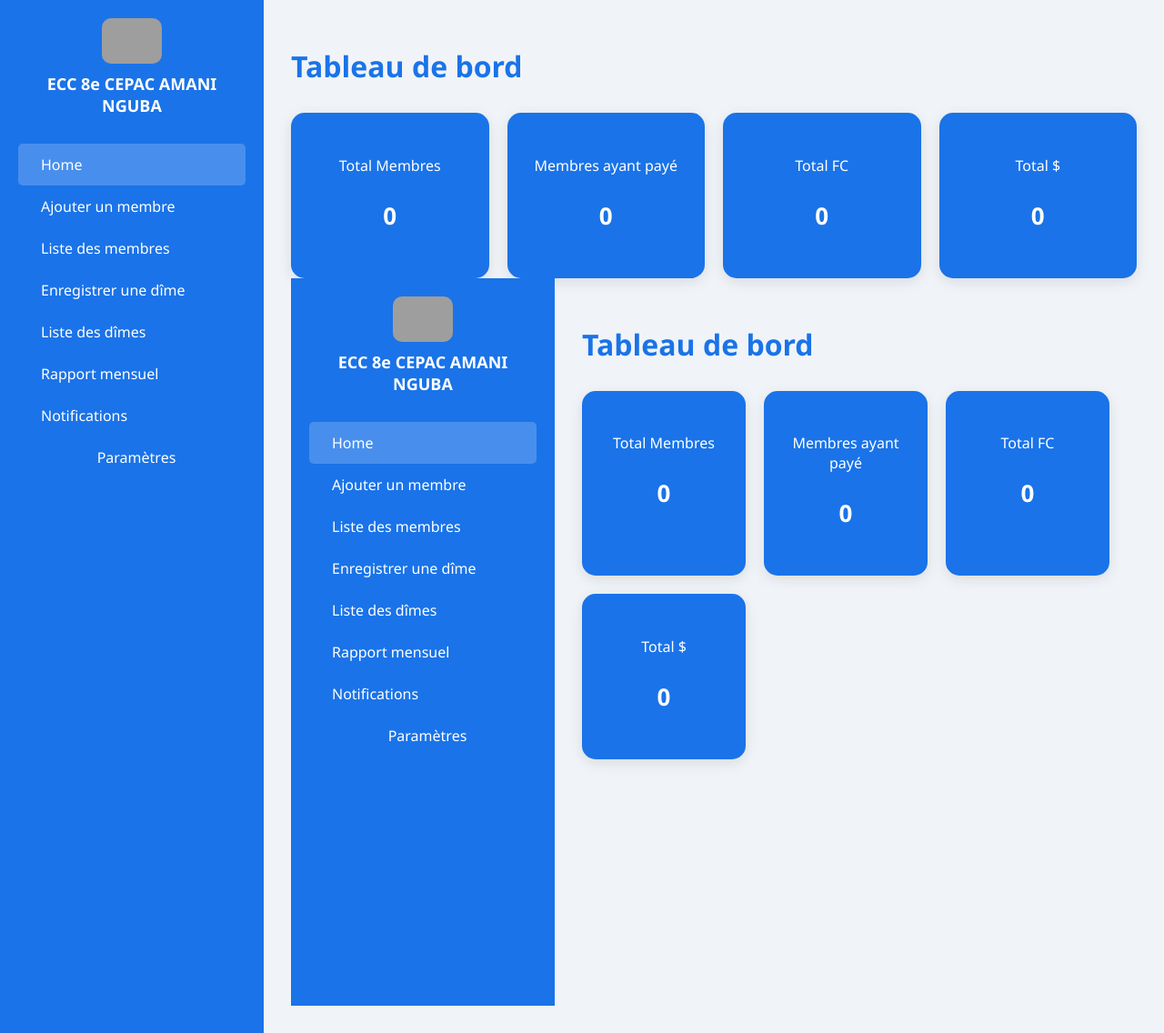
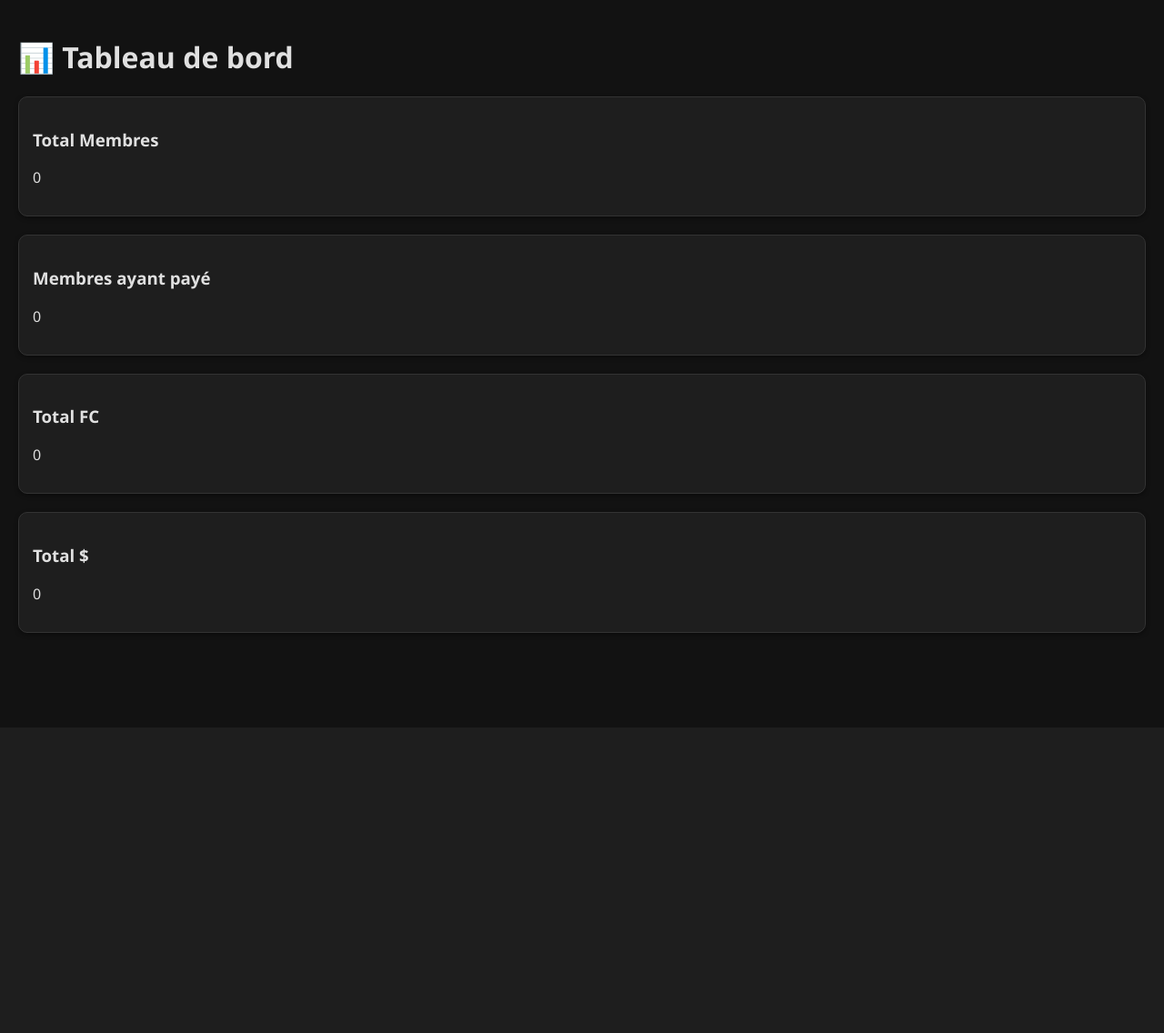
Before and after one commit to Andrebeet1/dimeamani, a Node server app: page / in a window 1280 px wide. Shown: the whole page at 91% size. After the commit the page ends 800 px from the top, so only its background shows below. Run offline with Node 20, Linux system fonts and the light colour scheme; grey boxes are pictures that could not be loaded.

Commit message:
Update home.html

```diff
--- a/public/pages/home.html
+++ b/public/pages/home.html
@@ -1,220 +1,39 @@
-<div class="wrapper">
-  <!-- Sidebar -->
-  <aside class="sidebar">
-    <div class="logo">
-      <img src="assets/img/logo.png" alt="Logo Eglise">
-      <h2>ECC 8e CEPAC AMANI NGUBA</h2>
+<!DOCTYPE html>
+<html lang="fr">
+<head>
+  <meta charset="UTF-8">
+  <title>Tableau de bord</title>
+  <link href="https://cdn.jsdelivr.net/npm/bootstrap-icons/font/bootstrap-icons.css" rel="stylesheet">
+  <link href="css/style.css" rel="stylesheet">
+</head>
+<body>
+
+  <!-- Header -->
+  <?php include 'header.html'; ?> <!-- Si PHP -->
+  <!-- Sinon copier/coller header.html -->
+
+  <main class="container">
+    <h1>📊 Tableau de bord</h1>
+
+    <div class="card">
+      <h3>Total Membres</h3>
+      <p>0</p>
     </div>
-    <nav id="navmenu" class="navmenu">
-      <ul>
-        <li><a href="#home" class="active"><i class="bi bi-house navicon"></i> Home</a></li>
-        <li><a href="#addMember"><i class="bi bi-person-plus navicon"></i> Ajouter un membre</a></li>
-        <li><a href="#membersList"><i class="bi bi-people navicon"></i> Liste des membres</a></li>
-        <li><a href="#recordDime"><i class="bi bi-cash-stack navicon"></i> Enregistrer une dîme</a></li>
-        <li><a href="#dimesList"><i class="bi bi-receipt navicon"></i> Liste des dîmes</a></li>
-        <li><a href="#monthlyReport"><i class="bi bi-bar-chart-line navicon"></i> Rapport mensuel</a></li>
-        <li><a href="#notifications"><i class="bi bi-bell navicon"></i> Notifications</a></li>
-        <li class="dropdown">
-          <a href="#"><i class="bi bi-gear navicon"></i> Paramètres <i class="bi bi-chevron-down toggle-dropdown"></i></a>
-          <ul>
-            <li><a href="#profile">Profil</a></li>
-            <li><a href="#settings">Réglages</a></li>
-            <li><a href="#logout">Déconnexion</a></li>
-          </ul>
-        </li>
-      </ul>
-    </nav>
-  </aside>
 
-  <!-- Main Content -->
-  <main class="main-content">
-    <h1>Tableau de bord</h1>
-    <div class="stats-grid">
-      <div class="card">
-        <h4>Total Membres</h4>
-        <p id="totalMembers">0</p>
-      </div>
-      <div class="card">
-        <h4>Membres ayant payé</h4>
-        <p id="membersPaid">0</p>
-      </div>
-      <div class="card">
-        <h4>Total FC</h4>
-        <p id="totalFC">0</p>
-      </div>
-      <div class="card">
-        <h4>Total $</h4>
-        <p id="totalUSD">0</p>
-      </div>
+    <div class="card">
+      <h3>Membres ayant payé</h3>
+      <p>0</p>
     </div>
-    <div id="pageContent"></div>
+
+    <div class="card">
+      <h3>Total FC</h3>
+      <p>0</p>
+    </div>
+
+    <div class="card">
+      <h3>Total $</h3>
+      <p>0</p>
+    </div>
   </main>
-</div>
-
-<style>
-body {
-  margin: 0;
-  font-family: 'Segoe UI', Tahoma, Geneva, Verdana, sans-serif;
-  background-color: #f0f4f8;
-}
-.wrapper {
-  display: flex;
-  min-height: 100vh;
-}
-
-/* Sidebar */
-.sidebar {
-  width: 250px;
-  background-color: #1a73e8;
-  color: white;
-  display: flex;
-  flex-direction: column;
-  padding: 20px;
-}
-.sidebar .logo {
-  text-align: center;
-  margin-bottom: 30px;
-}
-.sidebar .logo img {
-  height: 50px;
-  border-radius: 10px;
-  margin-bottom: 10px;
-}
-.sidebar h2 {
-  font-size: 18px;
-  margin: 0;
-}
-
-/* Navigation menu */
-.navmenu ul {
-  list-style: none;
-  padding: 0;
-  margin: 0;
-}
-.navmenu ul li {
-  position: relative;
-}
-.navmenu ul li a {
-  display: flex;
-  align-items: center;
-  padding: 12px 15px;
-  color: white;
-  text-decoration: none;
-  border-radius: 5px;
-  transition: background 0.2s;
-}
-.navmenu ul li a .navicon {
-  margin-right: 10px;
-  font-size: 18px;
-}
-.navmenu ul li a:hover,
-.navmenu ul li a.active {
-  background-color: rgba(255,255,255,0.2);
-}
-.navmenu ul li ul {
-  display: none;
-  list-style: none;
-  padding-left: 15px;
-}
-.navmenu ul li.dropdown > a {
-  justify-content: space-between;
-}
-.navmenu ul li.dropdown.open > ul {
-  display: block;
-}
-.navmenu ul li ul li a {
-  padding: 10px 15px;
-  font-size: 14px;
-  background-color: rgba(255,255,255,0.1);
-  border-radius: 5px;
-  margin: 3px 0;
-}
-.navmenu ul li ul li a:hover {
-  background-color: rgba(255,255,255,0.2);
-}
-
-/* Main Content */
-.main-content {
-  flex: 1;
-  padding: 30px;
-}
-.main-content h1 {
-  color: #1a73e8;
-  margin-bottom: 30px;
-}
-.stats-grid {
-  display: grid;
-  grid-template-columns: repeat(auto-fit, minmax(180px, 1fr));
-  gap: 20px;
-}
-.card {
-  background-color: #1a73e8;
-  color: white;
-  border-radius: 15px;
-  padding: 25px;
-  text-align: center;
-  box-shadow: 0 4px 15px rgba(0,0,0,0.1);
-  transition: transform 0.2s, background 0.2s;
-}
-.card:hover {
-  transform: translateY(-5px);
-  background-color: #1669c1;
-}
-.card h4 {
-  margin-bottom: 10px;
-  font-weight: 500;
-}
-.card p {
-  font-size: 26px;
-  font-weight: bold;
-}
-</style>
-
-<script>
-// Menu AJAX et dropdown
-document.querySelectorAll('.navmenu a').forEach(a => {
-  a.addEventListener('click', (e) => {
-    const parentLi = a.parentElement;
-    const page = a.getAttribute('href').replace('#','');
-
-    // Si dropdown parent, toggle
-    if(parentLi.classList.contains('dropdown')) {
-      e.preventDefault();
-      parentLi.classList.toggle('open');
-      return;
-    }
-
-    // Charger page via AJAX
-    if(page && page !== 'logout') {
-      e.preventDefault();
-      loadPage(page);
-      document.querySelectorAll('.navmenu a').forEach(el => el.classList.remove('active'));
-      a.classList.add('active');
-    }
-  });
-});
-
-// Fonction AJAX pour charger les pages
-function loadPage(page) {
-  fetch(`/pages/${page}.html`)
-    .then(res => res.text())
-    .then(html => {
-      document.getElementById('pageContent').innerHTML = html;
-    })
-    .catch(err => console.error(err));
-}
-
-// Charger page d'accueil au départ
-loadPage('home');
-
-// Dashboard dynamique
-async function updateDashboard() {
-  const res = await fetch('/report/summary');
-  const data = await res.json();
-  document.getElementById('totalMembers').textContent = data.totalMembers;
-  document.getElementById('membersPaid').textContent = data.membersPaid;
-  document.getElementById('totalFC').textContent = data.totalFC;
-  document.getElementById('totalUSD').textContent = data.totalUSD;
-}
-updateDashboard();
-</script>
+</body>
+</html>
```
